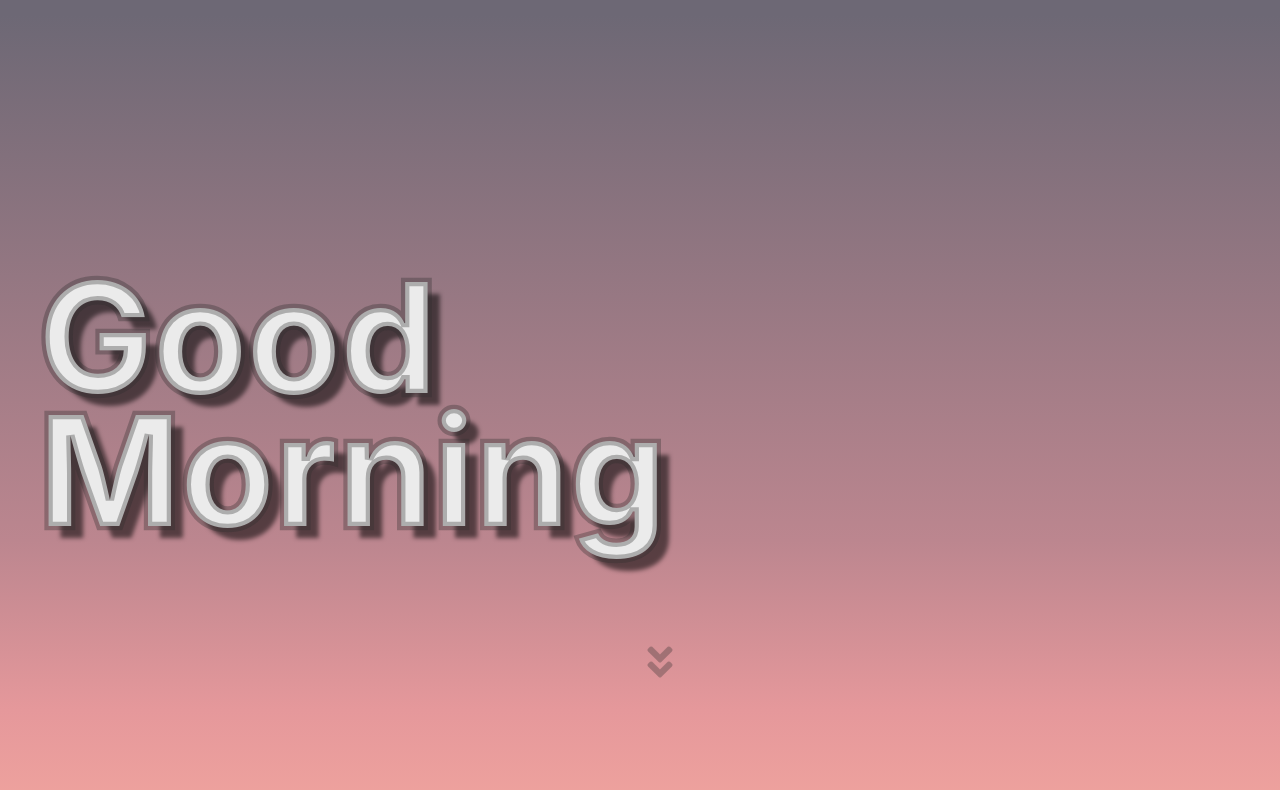
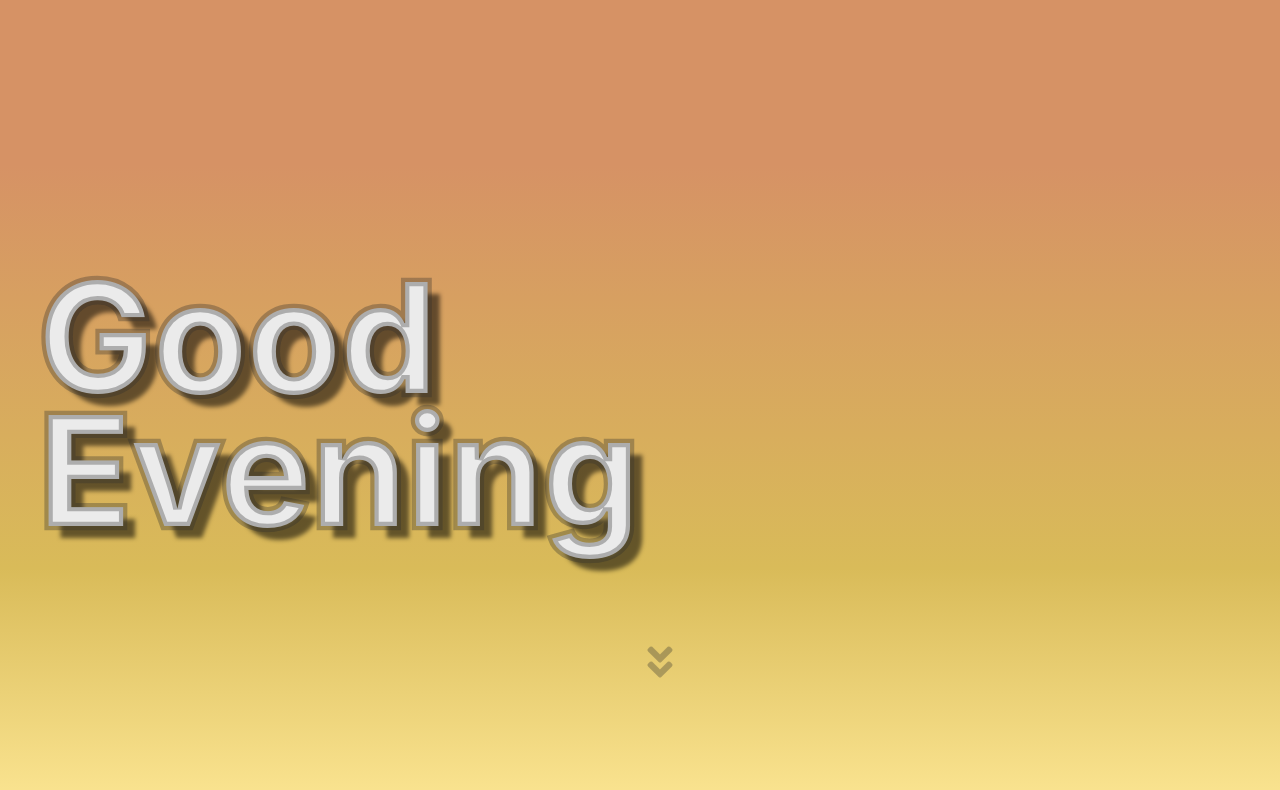
Before and after one commit to RenatoCesarF/GoodVibesJournal, a Next.js app: page / in a window 1280 px wide. Shown: the top 790 px of the page. Built offline with nearby package versions, Linux system fonts and the light colour scheme.

Commit message:
:bug:  Forgot to get out a comment

```diff
--- a/pages/index.js
+++ b/pages/index.js
@@ -39,7 +39,7 @@ function navToTimeLine() {
 }
 
 function Home({ Component, pageProps }) {
-    var dayFase = "Morning"//getDayFase();
+    var dayFase = getDayFase();
 
     return (
         <div >
```
